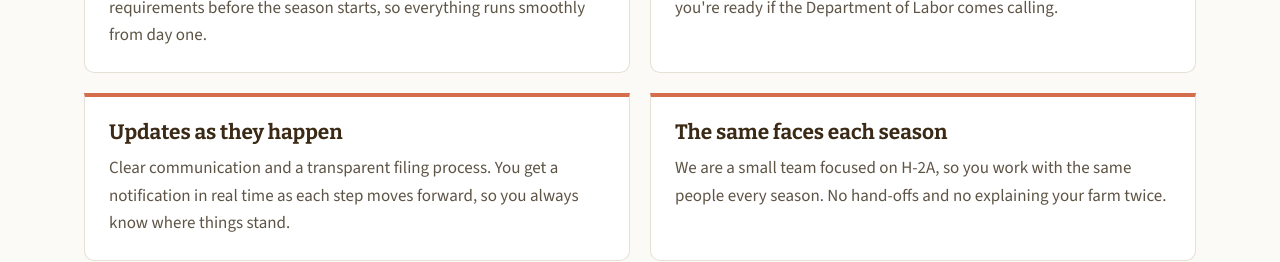
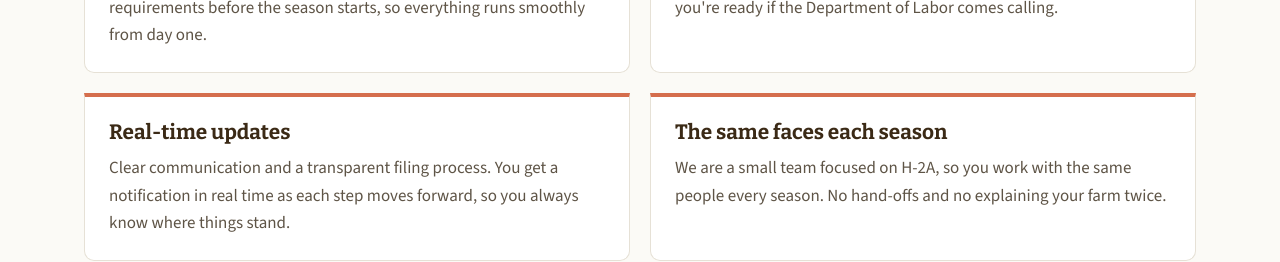
Before and after one commit to mfarh2a/battenkillag-use-me, a Next.js app: page / in a window 1280 px wide. Shown: the part 1640-1902 px from the top of the page. Built offline with nearby package versions, Linux system fonts and the light colour scheme; no server answers.

Commit message:
Homepage: Real-time updates
Co-Authored-By: Claude Opus 5.5 <noreply@anthropic.com>
Claude-Session: https://claude.ai/code/session_015cpjf5ajPeXVSvyknWthQ2

```diff
--- a/app/page.tsx
+++ b/app/page.tsx
@@ -29,7 +29,7 @@ const crew = [
     body: "Every document and deadline lives in your digital filing cabinet, so you're ready if the Department of Labor comes calling.",
   },
   {
-    title: "Updates as they happen",
+    title: "Real-time updates",
     body: "Clear communication and a transparent filing process. You get a notification in real time as each step moves forward, so you always know where things stand.",
   },
   {
```
